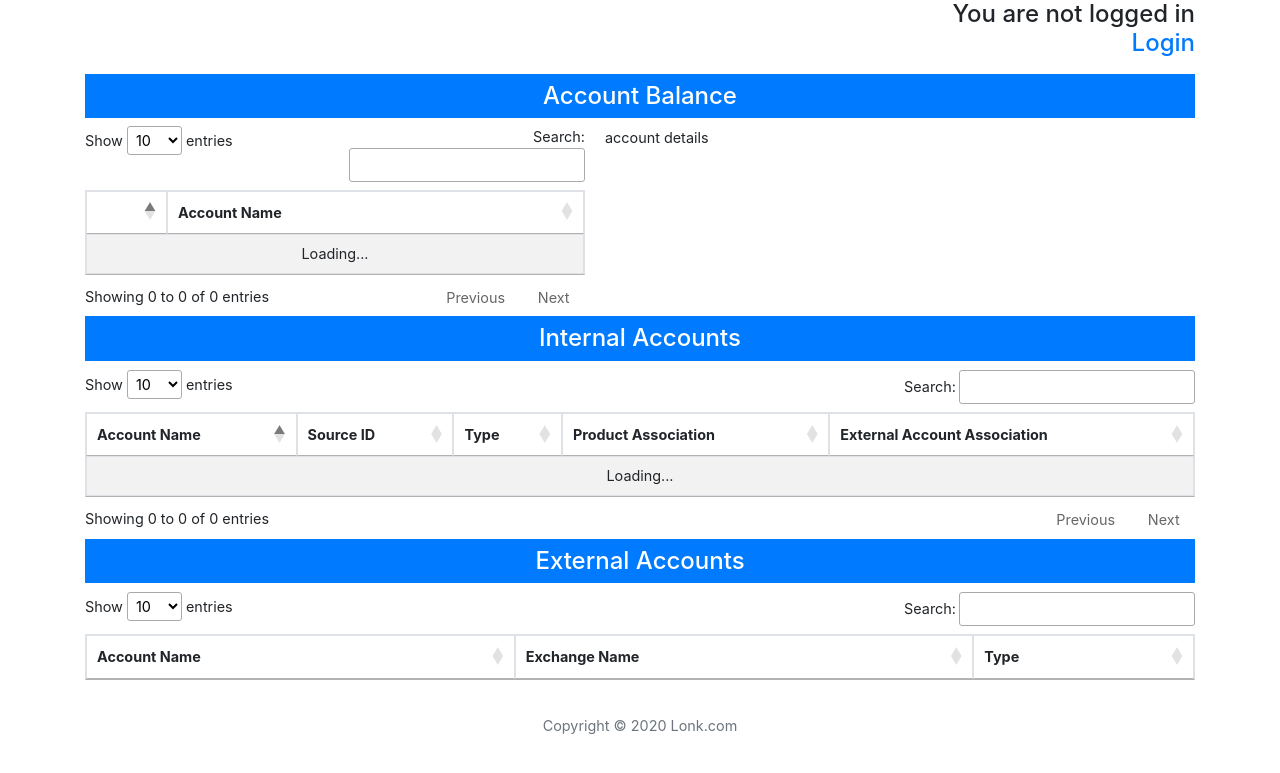
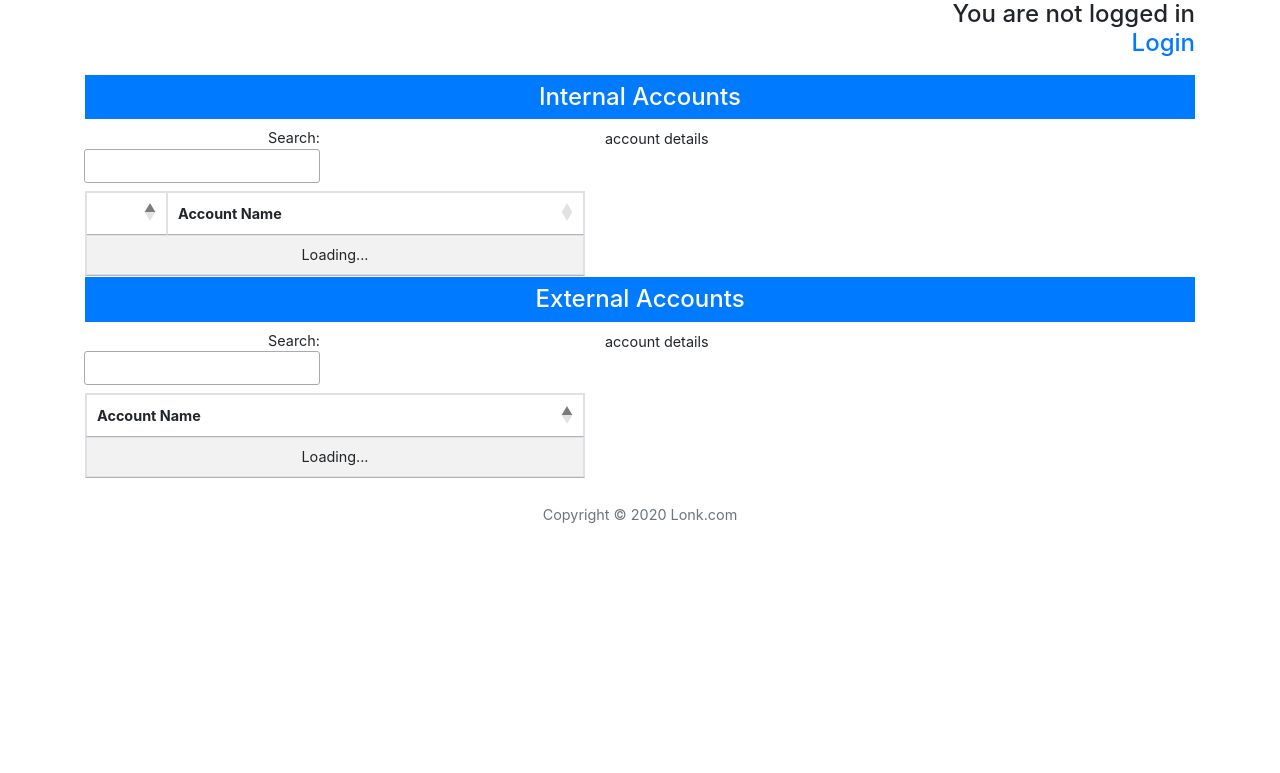
Before and after one commit to deoshao11/django-gui, a Django app: page / in a window 1280 px wide. Shown: the top 773 px of the page. Run offline with Django 3.2, Linux system fonts and the light colour scheme; lists and menus that the app fills with data are empty; parts of the project's set-up code (start-up, migrations or seed data) failed here and were passed over; some libraries are stand-ins or nearby versions.

Commit message:
children view and email view

```diff
--- a/restembed/core/models.py
+++ b/restembed/core/models.py
@@ -11,6 +11,8 @@ class InternalAccount(models.Model):
     productAssociation = models.CharField(max_length=100)
     externalAccountAssociation = models.CharField(max_length=100)
     requestUuid = models.UUIDField()
+    children = JSONField()
+    isChildAccount = models.BooleanField()
 
     def __str__(self):
         return self.accountName
--- a/restembed/core/serializer.py
+++ b/restembed/core/serializer.py
@@ -3,6 +3,8 @@ from .models import AccountBalance, InternalAccount, ExternalAccount
 
 
 class InternalAccountSerializer(serializers.ModelSerializer):
+    children = serializers.JSONField()
+
     class Meta:
         model = InternalAccount
         fields = '__all__'
--- a/restembed/core/templates/index.html
+++ b/restembed/core/templates/index.html
@@ -12,12 +12,12 @@ tr.shown td.details-control {
     color:red;
 }
 
-#maincontent {
+#internal_account_details, #external_account_details {
     float: right;
     width: 100%;
     margin-right: -520px;
 }
-#menuleftcontent {
+#internal_leftcontent, #external_leftcontent {
     float: left;
     width: 500px;
 }
@@ -35,15 +35,28 @@ tr.shown td.details-control {
 {% endif %}
 </div>
 <div class="row">
+    <div class="col-sm-12">
+            <table id="account_balance">
+                <thead>
+                    <tr>
+                        <th></th>
+                        <th>Account Name</th>
+                    </tr>
+                </thead>
+            </table>
+    </div>
+</div>
+
+<div class="row">
     <div class="col-sm-12 text-center">
-        <h4 class="bg-primary text-white p-2">Account Balance</h4>
+        <h4 class="bg-primary text-white p-2">Internal Accounts</h4>
     </div>
 </div>
 <div class="row">
-    <div id="page">
+    <div id="internal_page">
         <div class="col-sm-12">
-            <div id="menuleftcontent">
-                <table id="account_balance" class="table table-striped table-bordered" style="width:100%">
+            <div id="internal_leftcontent">
+                <table id="internal_account" class="table table-striped table-bordered">
                     <thead>
                         <tr>
                             <th></th>
@@ -54,29 +67,8 @@ tr.shown td.details-control {
             </div>
         </div>
         <div class="col-sm-12">
-            <div id="maincontent">account details</div>
+            <div id="internal_account_details">account details</div>
         </div>
-    </div>
-</div>
-
-<div class="row">
-    <div class="col-sm-12 text-center">
-        <h4 class="bg-primary text-white p-2">Internal Accounts</h4>
-    </div>
-</div>
-<div class="row">
-    <div class="col-sm-12">
-        <table id="internal_account" class="table table-striped table-bordered" style="width:100%">
-            <thead>
-                <tr>
-                    <th>Account Name</th>
-                    <th>Source ID</th>
-                    <th>Type</th>
-                    <th>Product Association</th>
-                    <th>External Account Association</th>
-                </tr>
-            </thead>
-        </table>
     </div>
 </div>
 <div class="row">
@@ -85,16 +77,21 @@ tr.shown td.details-control {
     </div>
 </div>
 <div class="row">
+    <div id="external_page">
         <div class="col-sm-12">
-        <table id="external_account" class="table table-striped table-bordered" style="width:100%" data-server-side="true" data-ajax="/api/external/?format=datatables">
+            <div id="external_leftcontent">
+                <table id="external_account" class="table table-striped table-bordered">
                     <thead>
                         <tr>
-                    <th data-data="accountName">Account Name</th>
-                    <th data-data="exchangeAssociation">Exchange Name</th>
-                    <th data-data="type">Type</th>
+                            <th>Account Name</th>
                         </tr>
                     </thead>
                 </table>
+            </div>
+        </div>
+        <div class="col-sm-12">
+            <div id="external_account_details">account details</div>
+        </div>
     </div>
 </div>
 <footer class="footer" style="margin-top: 25px;">
@@ -129,12 +126,27 @@ function getRow ( d ) {
     return result;
 }
 
+function detailTable(account_row, balance_table) {
+    var balance_row = filterByName(account_row["accountName"], balance_table);
+    account_row["instruments"] = balance_row["instruments"];
+    return account_row;
+}
+
+function showChildren(account_row) {
+    var result = '<div class="row"><div class="col-sm-12"><table class="table table-striped table-bordered" style="width:100%">';
+    for (var i = 0; i <  account_row['children'].length; i++ ) {
+        result += '<tr><td>' + account_row['children'][i] + '</td></tr>';
+    }
+    result += '</div></div></table>';
+    return result;
+}
+
 function child ( d ) {
     // `d` is the original data object for the table
     var result = '<div class="row"><div class="col-sm-12"><table class="table table-striped table-bordered" style="width:100%">';
     var i;
     var fieldNameElement = document.getElementById('maincontent');
-    var content = '<div class="row"><div class="col-sm-12"><table class="table table-striped table-bordered" style="width:100%">';
+    var content = result;
     for (i=0; i<5; i++) {
         result += '<tr><td>' + d[i]["accountName"] + '</td></tr>';
         content += getRow(d[i]);
@@ -156,6 +168,7 @@ function filterByName (name, d) {
 }
 
 $(document).ready(function() {
+    $('#account_balance').wrap('<div id="hide" style="display:none"/>');
     var balance_table = $('#account_balance').DataTable({
         dom:
             "<'row'<'col-sm-12 col-md-6'l><'col-sm-12 col-md-6'f>>" +
@@ -183,12 +196,12 @@ $(document).ready(function() {
         ]
     });
 
-    var table = $('#internal_account').DataTable({
+    var internal_account_table = $('#internal_account').DataTable({
+        "paging": false,
         dom:
-            "<'row'<'col-sm-12 col-md-6'B>>" +
-            "<'row'<'col-sm-12 col-md-6'l><'col-sm-12 col-md-6'f>>" +
+            "<'row'<'col-sm-12 col-md-6'f>>" +
             "<'row'<'col-sm-12'tr>>" +
-            "<'row'<'col-sm-12 col-md-5'i><'col-sm-12 col-md-7'p>>",
+            "<<'col-sm-12 col-md-7'p>>",
 
         buttons: [
             'copy', 'csv', 'excel', 'pdf'
@@ -196,19 +209,33 @@ $(document).ready(function() {
 
         "ajax": "/api/internal/?format=datatables",
         "columns": [
-            {"data": "accountName"},
-            {"data": "sourceId"},
-            {"data": "type"},
-            {"data": "productAssociation"},
-            {"data": "externalAccountAssociation"},
-        ]
+            {
+                "className":      'details-control',
+                "orderable":      false,
+                "data":           null,
+                "defaultContent": '',
+                "render": function () {
+                         return '<i class="fa fa-plus-square" aria-hidden="true"></i>';
+                },
+            },
+            {
+                "data": "accountName",
+                "className": "account-click",
+            },
+        ],
+
+        "rowCallback": function( row, data ) {
+            if (data["isChildAccount"] === true) {
+                $(row).hide();
+            }
+        }
 
     });
 
-    $('#account_balance tbody').on('click', 'td.details-control', function () {
+    $('#internal_account tbody').on('click', 'td.details-control', function () {
         var tr = $(this).closest('tr');
         var tdi = tr.find("i.fa");
-        var row = balance_table.row( tr );
+        var row = internal_account_table.row( tr );
 
         if ( row.child.isShown() ) {
             // This row is already open - close it
@@ -219,29 +246,52 @@ $(document).ready(function() {
         }
         else {
             // Open this row
-            row.child( child(balance_table.data()) ).show();
+            row.child( showChildren( row.data()) ).show();
+            var fieldNameElement = document.getElementById('internal_account_details');
+            var result = '';
+            for (var i=0; i < row.data()['children'].length; i++) {
+                var account_row = filterByName(row.data()['children'][i], internal_account_table.data());
+                result += format(detailTable(account_row, balance_table.data()));
+            }
+            fieldNameElement.innerHTML = result;
             tr.addClass('shown');
             tdi.first().removeClass('fa-plus-square');
             tdi.first().addClass('fa-minus-square');
         }
     } );
 
-    $('#account_balance tbody').on('click', 'td.account-click', function () {
+    $('#internal_account tbody').on('click', 'td.account-click', function () {
         var tr = $(this).closest('tr');
-        var row = balance_table.row( tr );
-        var fieldNameElement = document.getElementById('maincontent');
-        fieldNameElement.innerHTML = format(row.data());
+        var row = internal_account_table.row( tr );
+        var fieldNameElement = document.getElementById('internal_account_details');
+        fieldNameElement.innerHTML = format(detailTable(row.data(), balance_table.data()));
     } );
 
-    $('#external_account').DataTable({
+    var external_account_table = $('#external_account').DataTable({
+        "paging": false,
         dom:
-            "<'row'<'col-sm-12 col-md-6'B>>" +
-            "<'row'<'col-sm-12 col-md-6'l><'col-sm-12 col-md-6'f>>" +
+            "<'row'<'col-sm-12 col-md-6'f>>" +
             "<'row'<'col-sm-12'tr>>" +
-            "<'row'<'col-sm-12 col-md-5'i><'col-sm-12 col-md-7'p>>",
+            "<<'col-sm-12 col-md-7'p>>",
+
         buttons: [
             'copy', 'csv', 'excel', 'pdf'
         ],
+
+        "ajax": "/api/external/?format=datatables",
+        "columns": [
+            {
+                "data": "accountName",
+                "className": "account-click",
+            },
+        ],
+    } );
+
+    $('#external_account tbody').on('click', 'td.account-click', function () {
+        var tr = $(this).closest('tr');
+        var row = external_account_table.row( tr );
+        var fieldNameElement = document.getElementById('external_account_details');
+        fieldNameElement.innerHTML = format(detailTable(row.data(), balance_table.data()));
     } );
 });
 
```
Also changed, not shown: restembed/core/migrations/0004_auto_20200409_1729.py (added). Lines whose indentation alone changed are shown as unchanged.
